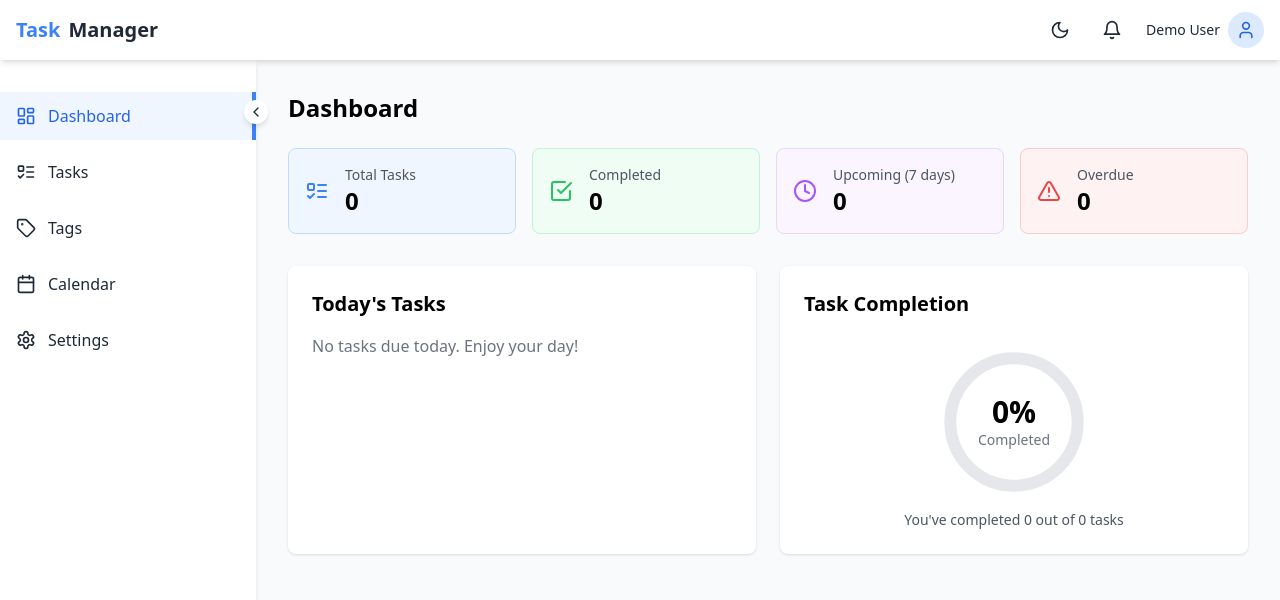
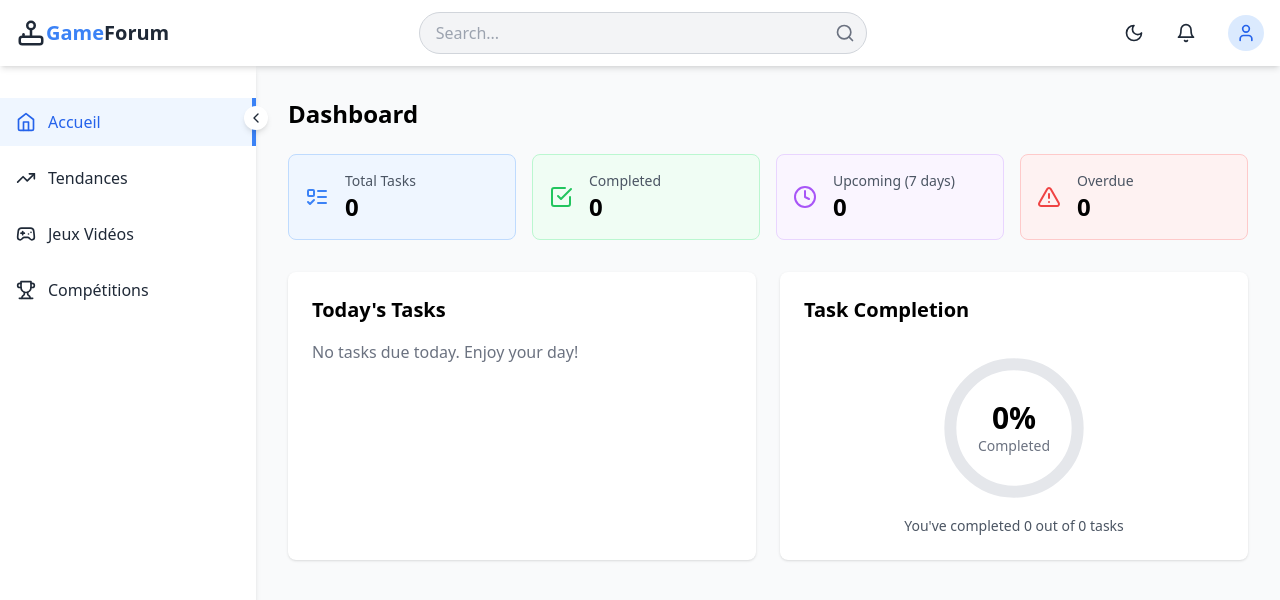
Before and after one commit to NathanNOVARESE/Projet_Fil-Rouge, a React app in the folder Fil_Rouge/: page / in a window 1280 px wide. Shown: the top 600 px of the page. Built offline with nearby package versions, Linux system fonts and the light colour scheme; the HTML template or start-up script is replaced by a standard one.

Commit message:
Update Navbar + SideBar

```diff
--- a/Fil_Rouge/src/components/Navbar.tsx
+++ b/Fil_Rouge/src/components/Navbar.tsx
@@ -1,7 +1,8 @@
 import React from 'react';
 import { Link } from 'react-router-dom';
 import { useStore } from '../lib/store';
-import { Moon, Sun, Bell, User, LogOut } from 'lucide-react';
+import { Moon, Sun, Bell, User, LogOut, Trophy } from 'lucide-react';
+import { Joystick, Search} from 'lucide-react';
 
 const Navbar: React.FC = () => {
   const { user, darkMode, toggleDarkMode, setUser } = useStore();
@@ -10,14 +11,31 @@ const Navbar: React.FC = () => {
     setUser(null);
   };
 
+
   return (
     <nav className={`px-4 py-3 ${darkMode ? 'bg-gray-800 text-white' : 'bg-white text-gray-800'} shadow-md sticky top-0 z-10`}>
       <div className="container mx-auto flex justify-between items-center">
-        <Link to="/" className="text-xl font-bold flex items-center space-x-2">
-          <span className="text-blue-500">Task</span>
-          <span>Manager</span>
+        <Link to="/" className="text-xl font-bold flex items-center space-x-0.2">
+          <Joystick size={30} />
+          <span className="text-blue-500">Game</span>
+          <span>Forum</span>
         </Link>
 
+        <div className="hidden md:flex space-x-4 w-full max-w-md">
+          <div className="relative flex-grow">
+            <input
+              type="text"
+              placeholder="Search..."
+              className="w-full px-4 py-2 rounded-full border border-gray-300 dark:border-gray-700 bg-gray-100 dark:bg-gray-900 text-gray-800 dark:text-white focus:outline-none focus:ring-2 focus:ring-blue-500"
+            />
+            <button
+              className="absolute right-3 top-1/2 transform -translate-y-1/2 text-gray-500 dark:text-gray-400"
+              aria-label="Search"
+            >
+              <Search size={20} />
+            </button>
+          </div>
+        </div>
         <div className="flex items-center space-x-4">
           <button
             onClick={toggleDarkMode}
@@ -37,17 +55,71 @@ const Navbar: React.FC = () => {
           {user ? (
             <div className="flex items-center space-x-2">
               <div className="hidden md:block">
-                <p className="text-sm font-medium">{user.name || user.email}</p>
             </div>
-              <div className="relative group">
+            <div
+            className="relative group"
+            onMouseEnter={() => {
+              const dropdown = document.getElementById('profile-dropdown');
+              if (dropdown) dropdown.style.display = 'block';
+            }}
+            onMouseLeave={(e) => {
+              const dropdown = document.getElementById('profile-dropdown');
+              const relatedTarget = e.relatedTarget as HTMLElement;
+              if (
+              dropdown &&
+              !dropdown.contains(relatedTarget) &&
+              !dropdown.contains(e.target as HTMLElement)
+              ) {
+              setTimeout(() => {
+                if (
+                dropdown &&
+                !dropdown.contains(document.activeElement as HTMLElement)
+                ) {
+                dropdown.style.display = 'none';
+                }
+              }, 1000);
+              }
+            }}
+            >
               <button className="p-2 rounded-full bg-blue-100 dark:bg-blue-900 text-blue-600 dark:text-blue-300">
               <User size={20} />
               </button>
-                <div className="absolute right-0 mt-2 w-48 bg-white dark:bg-gray-800 rounded shadow-lg py-2 z-20 hidden group-hover:block">
-                  <Link to="/profile" className="block px-4 py-2 text-gray-800 dark:text-white hover:bg-gray-100 dark:hover:bg-gray-700">
+              <div
+              id="profile-dropdown"
+              className="absolute right-[-40%] mt-2 w-48 bg-white dark:bg-gray-800 rounded shadow-lg py-2 z-20 hidden"
+              onMouseEnter={() => {
+                const dropdown = document.getElementById('profile-dropdown');
+                if (dropdown) dropdown.style.display = 'block';
+              }}
+              onMouseLeave={(e) => {
+                const relatedTarget = e.relatedTarget as HTMLElement;
+                const dropdown = document.getElementById('profile-dropdown');
+                if (
+                dropdown &&
+                !dropdown.contains(relatedTarget) &&
+                !dropdown.contains(e.target as HTMLElement)
+                ) {
+                setTimeout(() => {
+                  if (
+                  dropdown &&
+                  !dropdown.contains(document.activeElement as HTMLElement)
+                  ) {
+                  dropdown.style.display = 'none';
+                  }
+                }, 1000);
+                }
+              }}
+              >
+              <Link
+              to="/profile"
+              className="block px-4 py-2 text-gray-800 dark:text-white hover:bg-gray-100 dark:hover:bg-gray-700"
+              >
               Profile
               </Link>
-                  <Link to="/settings" className="block px-4 py-2 text-gray-800 dark:text-white hover:bg-gray-100 dark:hover:bg-gray-700">
+              <Link
+              to="/settings"
+              className="block px-4 py-2 text-gray-800 dark:text-white hover:bg-gray-100 dark:hover:bg-gray-700"
+              >
               Settings
               </Link>
               <button
```
Also changed, not shown: Fil_Rouge/src/components/Sidebar.tsx (+8 -10 lines). Lines whose indentation alone changed are shown as unchanged.
